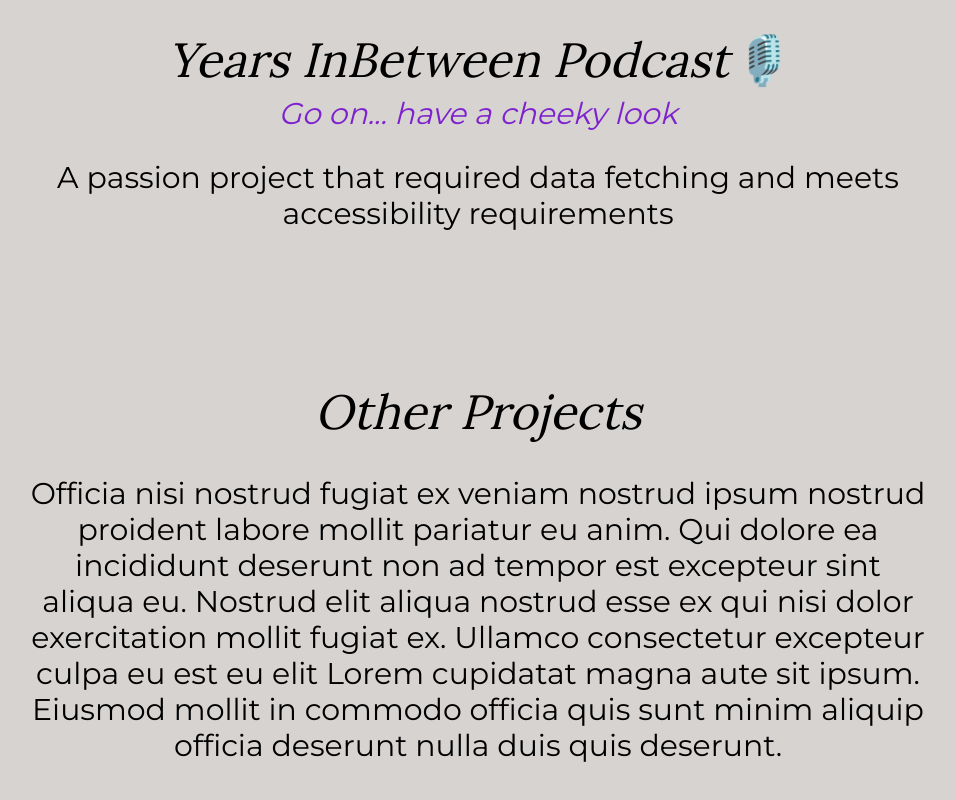
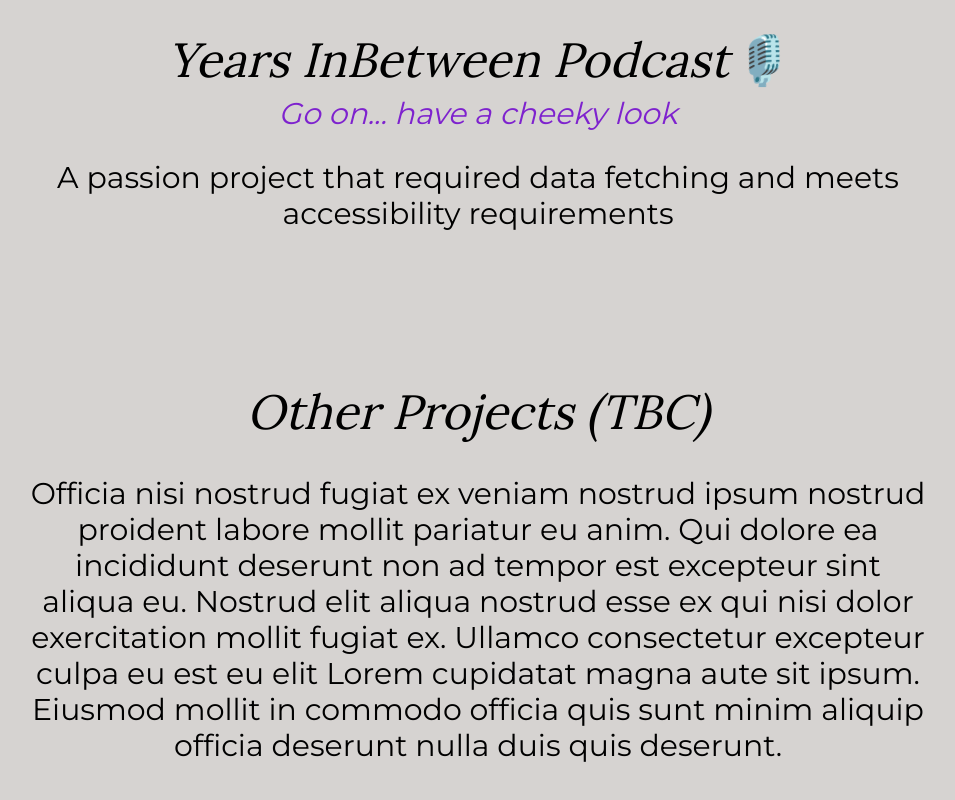
Before and after one commit to lk-1212/lk-1212, a Next.js app: page / in a window 1280 px wide. Shown: the part 1208-2008 px from the top of the page, without its empty margins (162-1117 px from the left). Built offline with nearby package versions, Linux system fonts and the light colour scheme.

Commit message:
update other projects tittle

```diff
--- a/src/app/components/content_row/constants.ts
+++ b/src/app/components/content_row/constants.ts
@@ -13,7 +13,7 @@ export const TEXT_ROWS = [
     inverseStyle: true,
   },
   {
-    title: "Other Projects",
+    title: "Other Projects (TBC)",
     text: "Officia nisi nostrud fugiat ex veniam nostrud ipsum nostrud proident labore mollit pariatur eu anim. Qui dolore ea incididunt deserunt non ad tempor est excepteur sint aliqua eu. Nostrud elit aliqua nostrud esse ex qui nisi dolor exercitation mollit fugiat ex. Ullamco consectetur excepteur culpa eu est eu elit Lorem cupidatat magna aute sit ipsum. Eiusmod mollit in commodo officia quis sunt minim aliquip officia deserunt nulla duis quis deserunt.",
     href: "#",
   },
```
